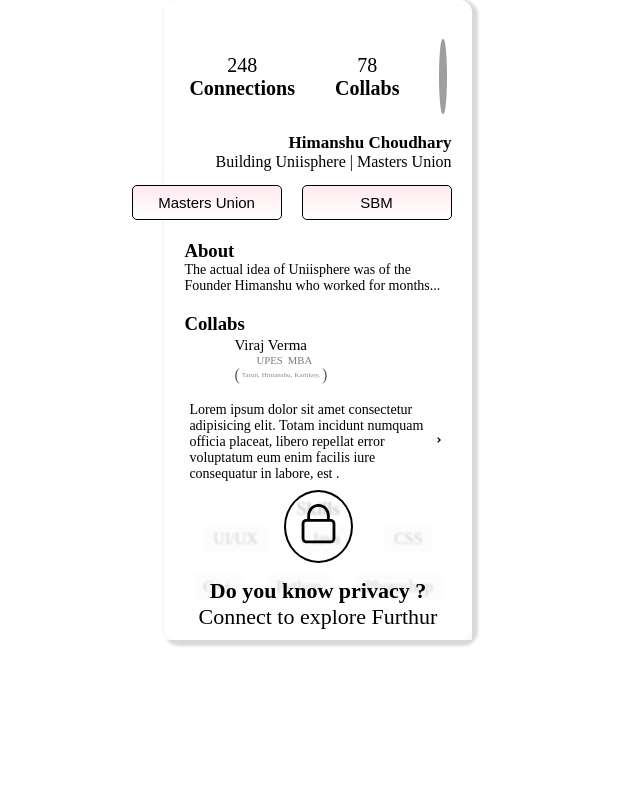
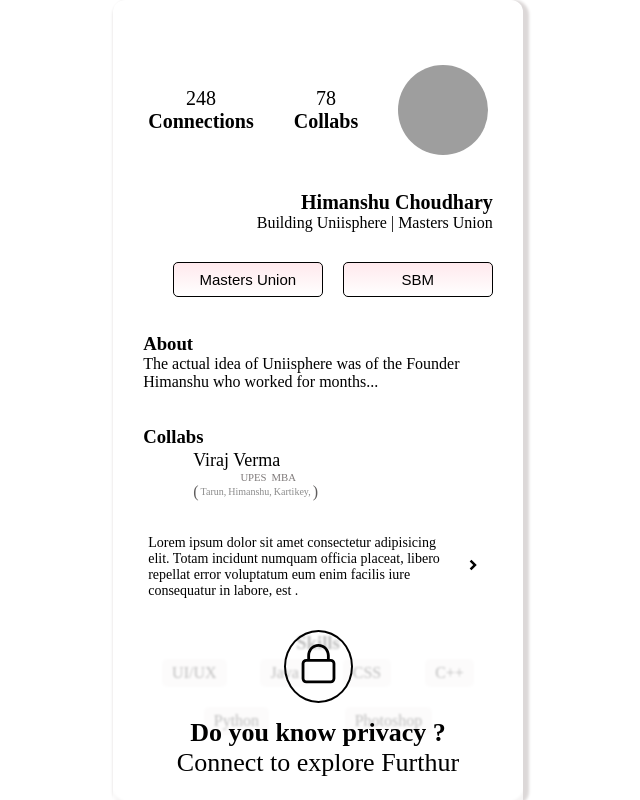
Before and after one commit to sachinpal14/MiddleSection1, a React (Vite) app: page / in a window 1024 px wide. Shown: the whole page, without its empty margins (194-834 px from the left). Built offline with nearby package versions, Linux system fonts and the light colour scheme; grey boxes are pictures that could not be loaded.

Commit message:
responsive

```diff
--- a/src/components/MiddleSection/MiddleSection.css
+++ b/src/components/MiddleSection/MiddleSection.css
@@ -7,7 +7,7 @@
     display: flex;
     justify-content: space-evenly;
     width: 30vw;
-    min-height:80vh ;
+    min-height:100vh ;
     position: relative;
   }
 
@@ -121,9 +121,12 @@
 padding: 2px 5px;
 align-items: center;
 }
-.para {
+.middle-section-1-para {
   text-align: start;
   font-size: 14px;
+}
+.middle-section-1-paragrapgh-icon{
+  font-size: 30px;
 }
 
 .middle-section-1-skill-list {
@@ -145,7 +148,7 @@ align-items: center;
   .middle-section-1-blur {
     position: absolute;
     backdrop-filter: blur(1px);
-    background-color: #ffffffd0;
+    background-color: #ffffffbe;
 
     height: 150px;
     width: 100%;
@@ -180,3 +183,42 @@ align-items: center;
     font-size: 45px;
     font-weight: 500;
   }
+
+
+  @media (min-width: 1024px ) and (max-width:1062px) {
+    .middle-section-1-middle-section {
+        width: 40vw;
+        padding: 30px;
+
+    }
+    .middle-section-1-imageContainer{
+      width: 90px;
+      height: 90px;
+    }
+
+    .middle-section-1-profile-header {
+        font-size: 20px;
+    }
+    .middle-section-1-profile-info h2 {
+        font-size: 20px;
+    }
+    .middle-section-1-about-section p {
+        font-size: 16px;
+    }
+    .middle-section-1-collabratorDetails {
+        width: 150px;
+    }
+    .middle-section-1-collabratorDetails h4 {
+        font-size: 18px;
+    }
+    .middle-section-1-collabratorDetails .middle-section-1-subCollabrators h6 {
+        font-size: 10px;
+    }
+    .middle-section-1-blur {
+        height: 170px;
+    }
+    .middle-section-1-blur h2, .middle-section-1-blur h3 {
+        font-size: 26px;
+    }
+
+}
--- a/src/components/MiddleSection/MiddleSection.jsx
+++ b/src/components/MiddleSection/MiddleSection.jsx
@@ -74,11 +74,11 @@ const MiddleSection = ({ dummyData }) => {
         {/* paragraph div */}
 
         <div className="middle-section-1-paragraphAndArrow">
-          <div className="para">
+          <div className="middle-section-1-para ">
             <p> {dummyData.para}</p>
           </div>
         <div className="middle-section-1-icon">
-        <RiArrowDropRightLine className="icon" />
+        <RiArrowDropRightLine className="middle-section-1-paragrapgh-icon" />
         </div>
         </div>
 
```
